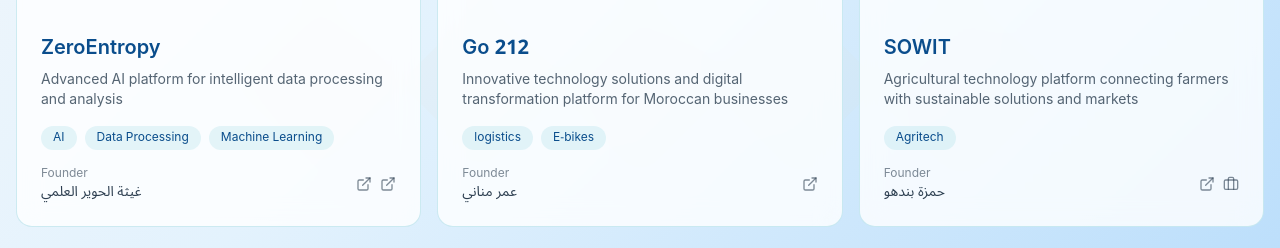
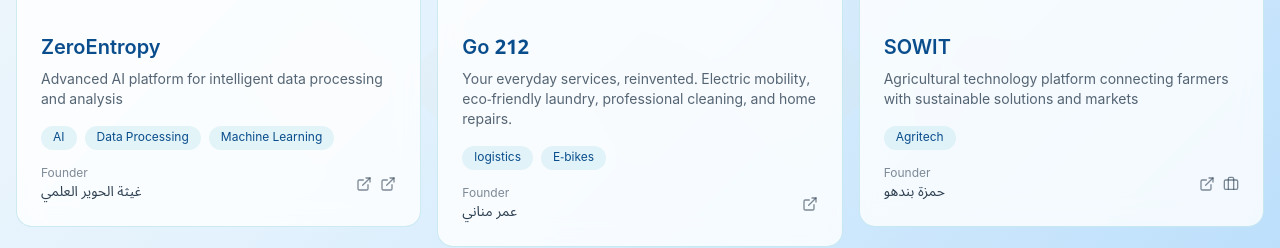
Before and after one commit to funkyweedz/MBF, a React (Create React App) app: page /projects in a window 1280 px wide. Shown: the part 637-885 px from the top of the page. Built offline with nearby package versions, Linux system fonts and the light colour scheme; grey boxes are pictures that could not be loaded.

Commit message:
feat: update Go 212 project description with new services text

```diff
--- a/src/data/projects.ts
+++ b/src/data/projects.ts
@@ -23,8 +23,8 @@
     id: '2',
     title: 'Go 212',
     titleAr: 'غو 212',
-    description: 'Innovative technology solutions and digital transformation platform for Moroccan businesses',
-    descriptionAr: 'منصة مبتكرة للحلول التقنية والتحول الرقمي للشركات المغربية',
+    description: 'Your everyday services, reinvented. Electric mobility, eco-friendly laundry, professional cleaning, and home repairs.',
+    descriptionAr: 'خدماتك اليومية، معادة ابتكارها. التنقل الكهربائي، الغسيل الصديق للبيئة، التنظيف المهني، والإصلاحات المنزلية.',
     category: 'tech',
     imageUrl: 'https://www.siliconvalley.ma/wp-content/uploads/2026/02/go212.jpg',
     website: 'https://www.go212.ma/',
```
